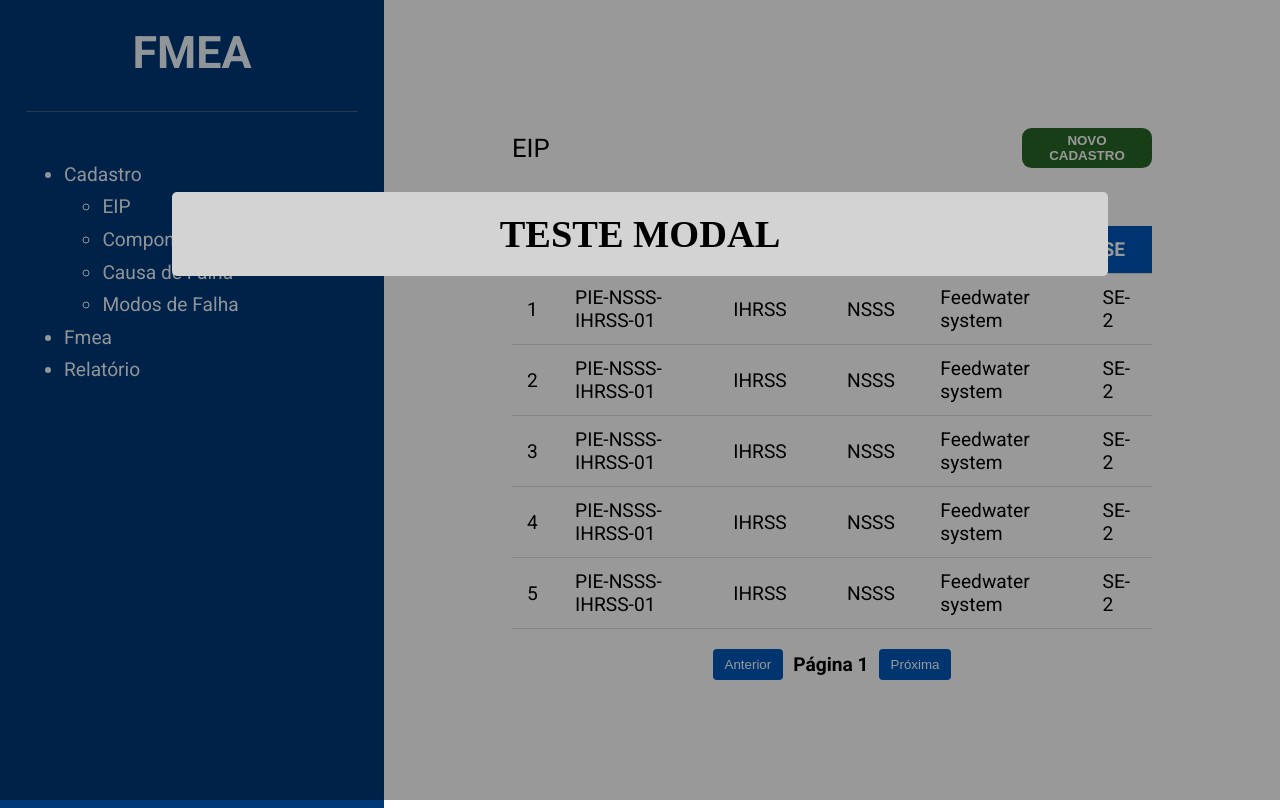
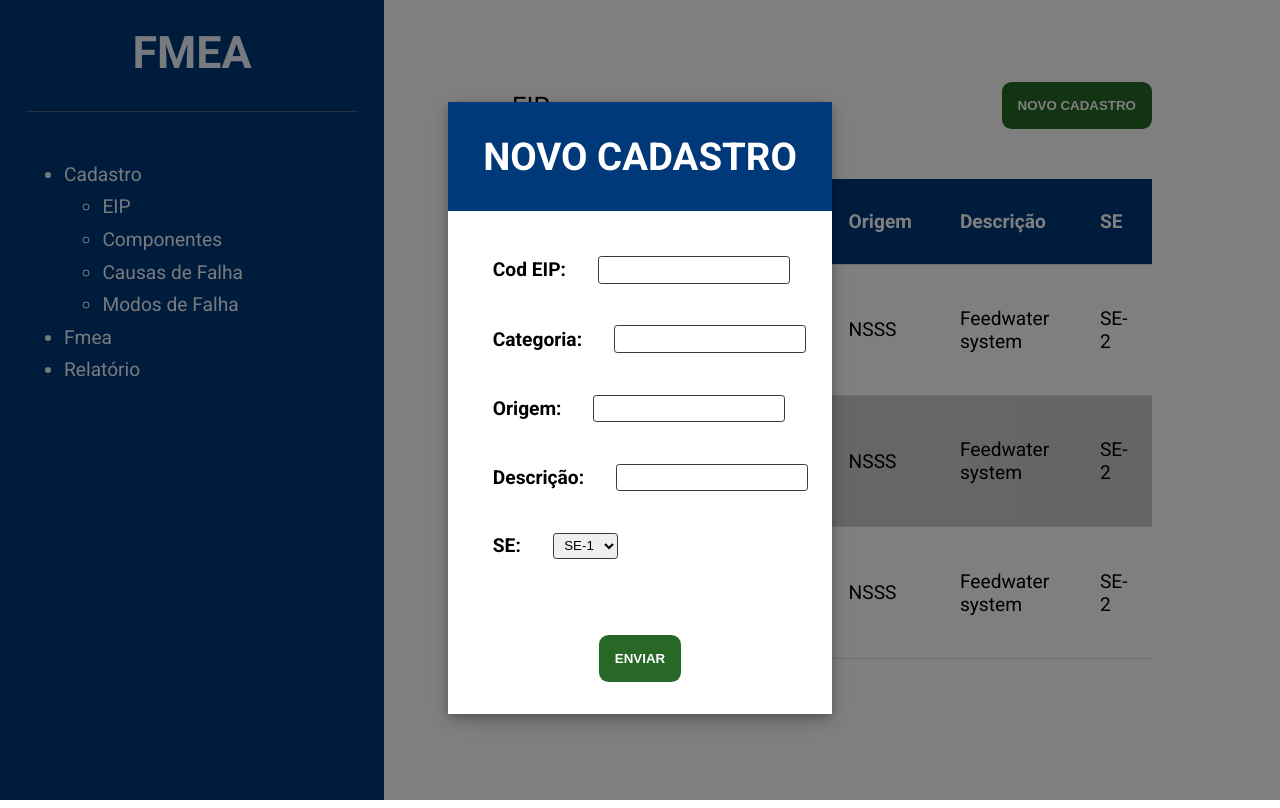
Before and after one commit to marcosvcsilva97/fmea, a plain HTML site: page Cadastro/eip.html in a window 1280 px wide. Both pictures are taken after a click on the button "NOVO CADASTRO". Drawn offline with Linux system fonts and the light colour scheme.

Commit message:
Alterações no projeto

```diff
--- a/Cadastro/eip.html
+++ b/Cadastro/eip.html
@@ -23,7 +23,7 @@
                 <ul>
                     <li><a href="eip.html">EIP</a></li>
                     <li><a href="componentes.html">Componentes</a></li>
-                    <li><a href="causa-de-falha.html">Causa de Falha</a></li>
+                    <li><a href="causa-de-falha.html">Causas de Falha</a></li>
                     <li><a href="modos-de-falha.html">Modos de Falha</a></li>
                 </ul>
                 <li><a href="">Fmea</a></li>
@@ -62,7 +62,42 @@
 
             <div class="modal">
                 <div class="content">
-                    <h1>TESTE MODAL</h1>
+                    <header class="modal-header">
+                        <h1>NOVO CADASTRO</h1>
+                    </header>
+                    <div class="modal-container">
+                        <form action="" method="post">
+                            <div>
+                                <label for="codeip">Cod EIP:</label>
+                                <input type="text" id="codeip" />
+                            </div>
+                            <div>
+                                <label for="categoria">Categoria:</label>
+                                <input type="text" id="categoria" />
+                            </div>
+                            <div>
+                                <label for="origem">Origem:</label>
+                                <input type="text" id="origem" />
+                            </div>
+                            <div>
+                                <label for="descricao">Descrição:</label>
+                                <input type="text" id="descricao" />
+                            </div>
+                            <div>
+                                <label for="se">SE:</label>
+                                <select name="se" id="se">
+                                    <option value="se1">SE-1</option>
+                                    <option value="se2">SE-2</option>
+                                    <option value="se3">SE-3</option>
+                                    <option value="se4">SE-4</option>
+                                    <option value="se5">SE-5</option>
+                                </select>
+                            </div>
+                        </form>
+                    </div>
+                    <div class="modal-footer">
+                        <button>Enviar</button>
+                    </div>
                 </div>
             </div>
 
--- a/script.js
+++ b/script.js
@@ -1,5 +1,5 @@
 const data = [];
-const rowsPerPage = 5;
+const rowsPerPage = 10;
 let currentPage = 1;
 
 for (let i = 1; i <= 50; i++) {
--- a/style.css
+++ b/style.css
@@ -54,14 +54,16 @@ body {
 }
 
 .container main {
-    padding: 8rem 8rem;
+    padding: 2rem 8rem;
+    display: grid;
+    grid-template-rows: 1fr 4fr;
 }
 
 .container .header {
     display: flex;
     justify-content: space-between;
     align-items: center;
-    margin-bottom: 2.4rem;
+    /* margin-bottom: 1.4rem; */
 }
 
 .container .header span {
@@ -69,65 +71,68 @@ body {
     font-size: 1.6rem;
 }
 
-.container .header button {
+.container .header .modalBtn {
     text-decoration: none;
     background-color: rgb(39, 104, 39);
-    padding: 0 1rem;
+    padding: 1rem;
     border-radius: 0.6rem;
     color: #FFF;
     font-weight: bold;
     text-transform: uppercase;
+    cursor: pointer;
 }
 
 .container .header button:hover {
-    background-color: rgb(70, 141, 70);;
+    background-color: rgb(70, 141, 70);
 }
 
 /* Table */
 .table-container {
   overflow-y: auto;
   overflow-x: auto;
-  max-width: 68rem;
+  max-width: 100%;
   max-height: 30rem;
 }
 
 table {
   width: 100%;
   border-collapse: collapse;
-  margin-top: 20px;
-  overflow-x: auto;
 }
 
 th, td {
-  padding: 12px 15px;
+  padding: 1.2rem 1.5rem;
   text-align: left;
-  border-bottom: 1px solid #ddd;
+  border-bottom: 0.1rem solid #ddd;
 }
 
 th {
-  background-color: rgb(1, 88, 187);;
+  background-color: rgb(0, 57, 122);
   color: white;
+}
+
+tr:nth-child(even) {
+  background-color: #CCC;
 }
 
 .pagination {
   display: flex;
   justify-content: center;
   align-items: center;
-  margin-top: 20px;
-  gap: 10px;
+  margin-top: 2rem;
+  gap: 1rem;
 }
 
 .pagination button {
-  padding: 8px 12px;
+  padding: 0.8rem 1.2rem;
   border: none;
-  background-color: rgb(1, 88, 187);;
+  background-color: rgb(0, 57, 122);
   color: white;
   cursor: pointer;
-  border-radius: 4px;
+  border-radius: 0.4rem;
 }
 
 .pagination button:hover {
-  background-color: rgb(1, 88, 187);;
+  background-color: rgb(1, 88, 187);
 }
 
 #pageNumber {
@@ -135,19 +140,6 @@ th {
 }
 
 /* Modal */
-.modalBtn {
-    height: 5vh;
-    min-height: 30px;
-    width: 15vh;
-    min-width: 130px;
-
-    border-radius: 5px;
-    border: 0;
-    outline: 0;
-
-    background-color: #c8d7e6;
-}
-
 .modal {
     display: none;
     position: fixed;
@@ -157,20 +149,70 @@ th {
     width: 100%;
     height: 100%;
     overflow: auto;
-    background-color: rgba(0,0,0,0.4);
+    background-color: rgba(0,0,0,0.5);
 }
 
 .modal .content {
-    background-color: #D3D3D3;
-    margin: 15% auto;
-    padding: 20px;
-    border-radius: 5px;
-    width: 70%;
-
+    background-color: #FFF;
+    margin: 8% auto;
+    width: 30%;
     display: flex;
     flex-direction: column;
+    box-shadow: 0 4px 8px 0 rgba(0, 0, 0, 0.2), 0 6px 20px 0 rgba(0, 0, 0, 0.19);
+}
+
+.modal .content .modal-header {
+    background-color: rgb(0, 57, 122);
+    text-align: center;
+    color: #FFF;
+    padding: 2rem;
+}
+
+.modal .content .modal-container {
+    padding: 2rem;
+}
+
+.modal .content .modal-container form {
+    display: grid;
+    gap: 1rem;
+}
+
+.modal .content .modal-container form div {
+    padding: .8rem;
+    display: flex;
+    flex-direction: row;
     align-items: center;
+    gap: 2rem;
+}
 
-    font-family: 'LexendDeca-Regular';
-    color: var(--title);
+.modal .content .modal-container label {
+    font-weight: bold;
 }
+
+.modal .content .modal-container input,
+.modal .content .modal-container select {
+    border: 1px solid #3b3b3b;
+    border-radius: .2rem;
+    height: 1.6rem;
+    padding: 0 0.4rem;
+}
+
+.modal .content .modal-footer {
+    text-align: center;
+    padding: 2rem;
+}
+
+.modal .content .modal-footer button {
+    text-decoration: none;
+    background-color: rgb(39, 104, 39);
+    padding: 1rem;
+    border-radius: 0.6rem;
+    color: #FFF;
+    font-weight: bold;
+    text-transform: uppercase;
+}
+
+.modal .content .modal-footer button:hover {
+    background-color: rgb(70, 141, 70);
+    cursor: pointer;
+}
```
Also changed, not shown: Cadastro/causa-de-falha.html (+5 -2 lines), Cadastro/componentes.html (+1 -2 lines), Cadastro/modos-de-falha.html (+3 -1 lines), index.html (+1 -1 lines).
